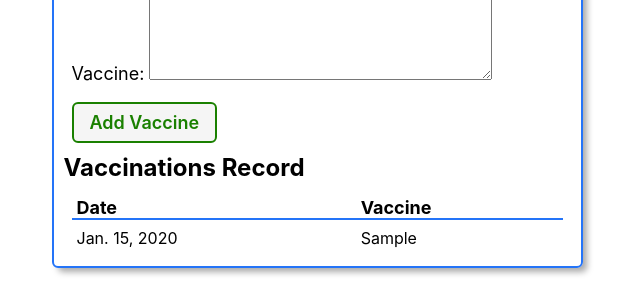
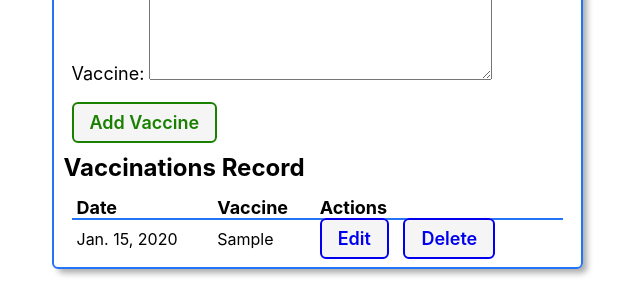
Before and after one commit to timothyweng-0606/django-crud-app-lab, a Django app: page /dogs/1/ in a window 1280 px wide. Shown: the part 684-973 px from the top of the page, without its empty margins (323-963 px from the left). Run offline with Django 5.2, Linux system fonts and the light colour scheme; a user stored in the database is signed in; tables that the repository leaves empty hold one stand-in row (values such as "Sample post").

Commit message:
complete lab

```diff
--- a/dogcollector/my_app/templates/dogs/detail.html
+++ b/dogcollector/my_app/templates/dogs/detail.html
@@ -42,6 +42,7 @@
       <tr>
         <th>Date</th>
         <th>Vaccine</th>
+        <th>Actions</th>
       </tr>
     </thead>
     <tbody>
@@ -49,6 +50,11 @@
       <tr>
         <td>{{ vaccine.date }}</td>
         <td>{{ vaccine.vaccine }}</td>
+        <td>
+          <a href="{% url 'edit-vaccine' dog.id vaccine.id %}" class="btn btn-edit">Edit</a>
+          <a href="{% url 'delete-vaccine' dog.id vaccine.id %}" class="btn btn-delete"
+            onclick="return confirm('Are you sure you want to delete this vaccination?')">Delete</a>
+        </td>
       </tr>
       {% endfor %}
     </tbody>
--- a/dogcollector/my_app/urls.py
+++ b/dogcollector/my_app/urls.py
@@ -11,4 +11,6 @@ urlpatterns = [
     path('dogs/<int:pk>/delete/', views.DogDelete.as_view(), name='dog-delete'),
     path('dogs/<int:dog_id>/add_vaccine/', views.add_vaccine, name='add-vaccine'),
     path('accounts/signup/', views.signup, name='signup'),
+    path('dog/<int:dog_id>/vaccine/<int:vaccine_id>/edit/', views.edit_vaccine, name='edit-vaccine'),
+    path('dog/<int:dog_id>/vaccine/<int:vaccine_id>/delete/', views.delete_vaccine, name='delete-vaccine'),
 ]
--- a/dogcollector/my_app/views.py
+++ b/dogcollector/my_app/views.py
@@ -1,8 +1,8 @@
 # main_app/views.py
 
-from django.shortcuts import render, redirect
+from django.shortcuts import render, get_object_or_404, redirect
 from django.http import HttpResponse
-from .models import Dog
+from .models import Dog, Vaccine
 from django.views.generic.edit import CreateView, UpdateView, DeleteView
 from .forms import VaccineForm
 from django.contrib.auth.mixins import LoginRequiredMixin
@@ -100,3 +100,27 @@ def signup(request):
     form = UserCreationForm()
     context = {'form': form, 'error_message': error_message}
     return render(request, 'signup.html', context)
+
+def edit_vaccine(request, dog_id, vaccine_id):
+    dog = get_object_or_404(Dog, id=dog_id)
+    vaccine = get_object_or_404(Vaccine, id=vaccine_id, dog=dog)
+
+    if request.method == 'POST':
+        form = VaccineForm(request.POST, instance=vaccine)
+        if form.is_valid():
+            form.save()
+            return redirect('dog-detail', dog_id=dog.id)
+    else:
+        form = VaccineForm(instance=vaccine)
+
+    return render(request, 'edit_vaccine.html', {'form': form, 'dog': dog})
+
+def delete_vaccine(request, dog_id, vaccine_id):
+    dog = get_object_or_404(Dog, id=dog_id)
+    vaccine = get_object_or_404(Vaccine, id=vaccine_id, dog=dog)
+
+    if request.method == 'POST':
+        vaccine.delete()
+        return redirect('dog-detail', dog_id=dog.id)
+
+    return redirect('dog-detail', dog_id=dog.id)
```
Also changed, not shown: dogcollector/my_app/templates/edit_vaccine.html (added, +13 -0 lines).
